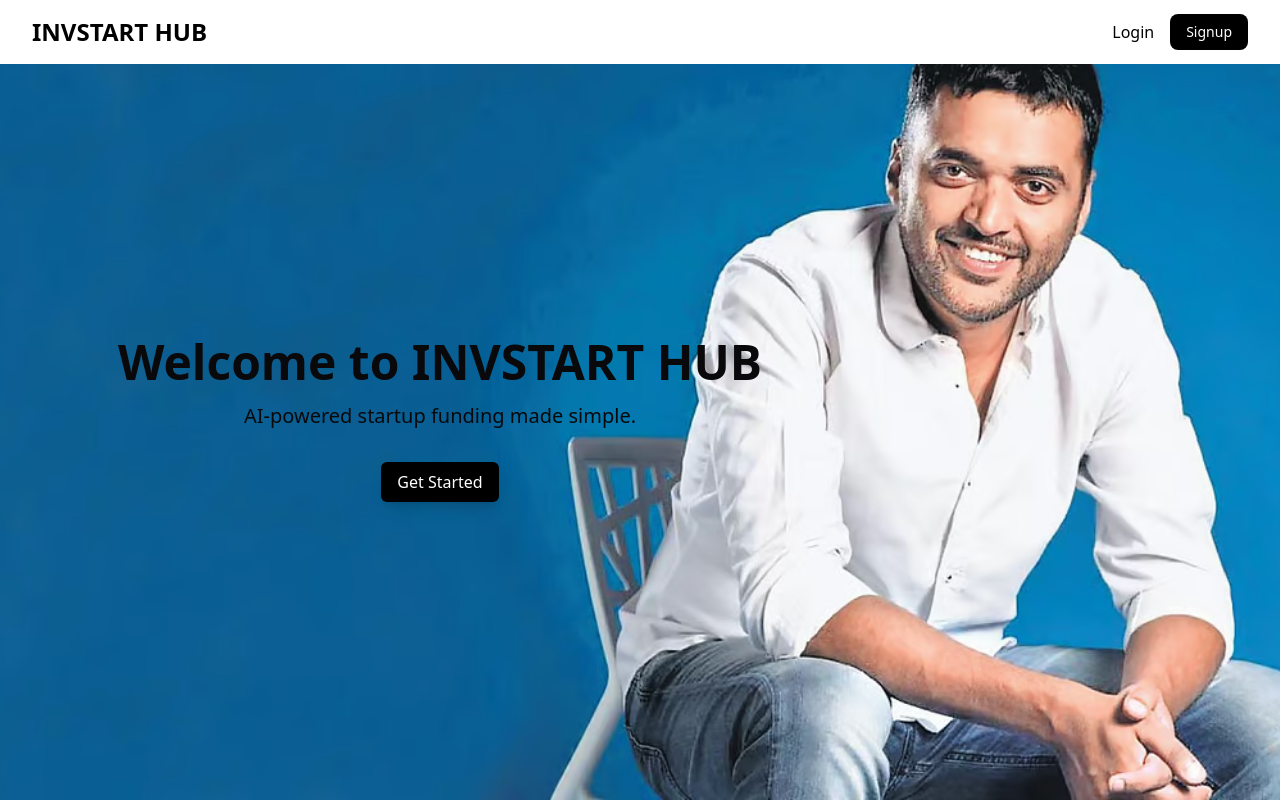
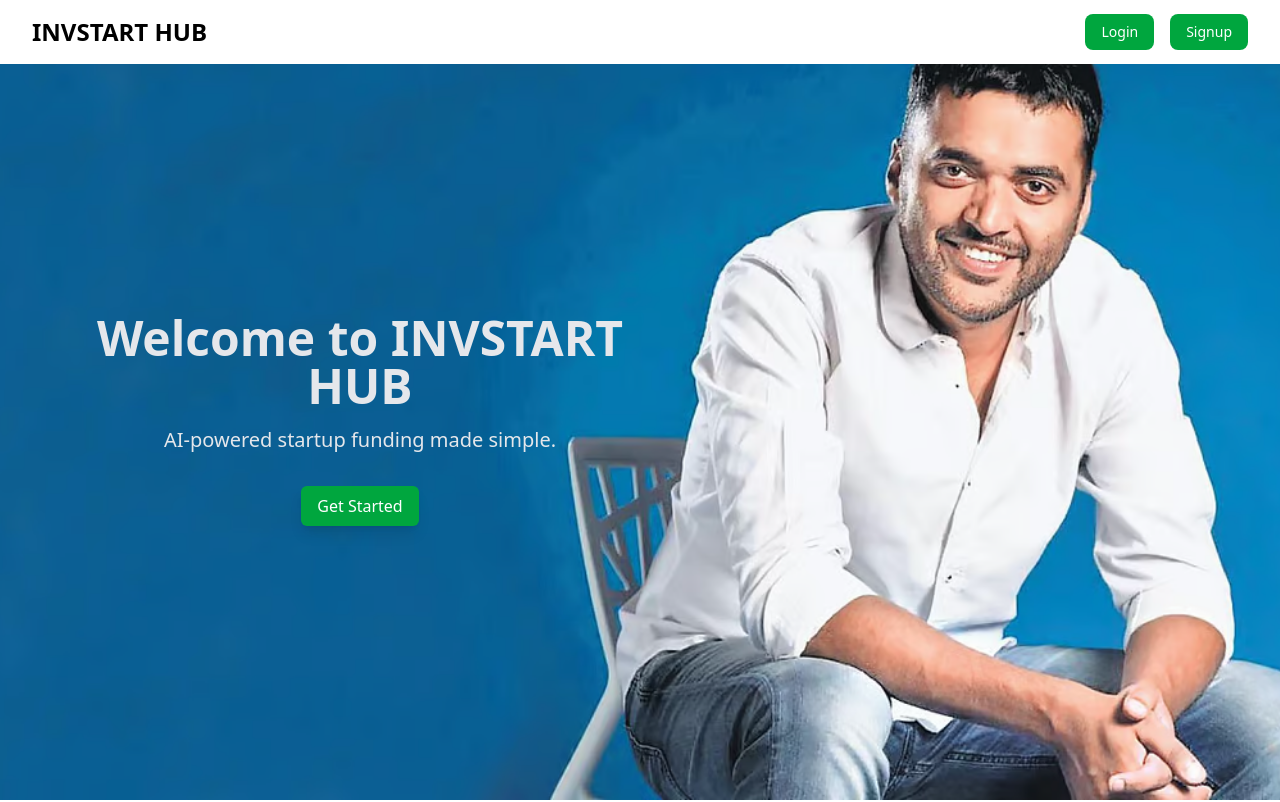
Before and after one commit to Ayush05dev/CodeXplorers, a React (Vite) app in the folder Frontend/: page / in a window 1280 px wide. Shown: the top 802 px of the page. Built offline with nearby package versions, Linux system fonts and the light colour scheme.

Commit message:
fixed css

```diff
--- a/Frontend/src/components/Button.jsx
+++ b/Frontend/src/components/Button.jsx
@@ -2,7 +2,7 @@ export default function Button({ children, onClick, className = '' }) {
     return (
       <button
         onClick={onClick}
-        className={`bg-black text-white px-4 py-2 rounded-md hover:bg-gray-800 transition-colors ${className}`}
+        className={`bg-green-600 text-white px-4 py-2 rounded-md hover:bg-green-800 transition-colors ${className}`}
       >
         {children}
       </button>
--- a/Frontend/src/components/Navbar.jsx
+++ b/Frontend/src/components/Navbar.jsx
@@ -66,13 +66,13 @@ export default function Navbar() {
               <>
                 <Link
                   to="/login"
-                  className="text-black hover:text-gray-700 transition-colors duration-200"
+                  className="px-4 py-2 bg-green-600 text-white rounded-lg hover:bg-green-800 transition-all font-medium text-sm"
                 >
                   Login
                 </Link>
                 <Link
                   to="/signup"
-                  className="px-4 py-2 bg-black text-white rounded-lg hover:bg-gray-800 transition-all font-medium text-sm"
+                  className="px-4 py-2 bg-green-600 text-white rounded-lg hover:bg-green-800 transition-all font-medium text-sm"
                 >
                   Signup
                 </Link>
--- a/Frontend/src/pages/CreateStartup.jsx
+++ b/Frontend/src/pages/CreateStartup.jsx
@@ -50,13 +50,13 @@ export default function CreateStartup() {
   };
 
   return (
-    <div className="flex flex-col min-h-screen bg-gray-50">
+    <div className="flex flex-col min-h-screen bg-gray-200">
       <Navbar />
       <main className="flex flex-col items-center justify-center flex-grow p-6 pt-24">
         <h1 className="text-3xl font-bold text-gray-800 mb-6 text-center">
           Post Your Startup Idea
         </h1>
-        {error && <p className="text-red-500 mb-4">{error}</p>}
+        {error && <p className="text-red-600 mb-4">{error}</p>}
 
         <form
           onSubmit={handleSubmit}
--- a/Frontend/src/pages/Home.jsx
+++ b/Frontend/src/pages/Home.jsx
@@ -16,9 +16,9 @@ export default function Home() {
         {/* Subtle dark gradient overlay for better text contrast */}
         {/* <div className="absolute inset-0 bg-gradient-to-b from-transparent to-black/20"></div> */}
 
-        <div className="text-center  relative z-10 mb-60  py-12 px-16 mr-100 mt-70 ">
-          <h1 className="text-5xl font-bold mb-4 text-zinc-950">Welcome to INVSTART HUB</h1>
-          <p className="text-xl mb-8 text-zinc-950">AI-powered startup funding made simple.</p>
+        <div className="text-center  relative z-10 mb-60  py-12 px-10 mr-140 mt-70 ">
+          <h1 className="text-5xl font-bold mb-4 text-gray-200">Welcome to INVSTART HUB</h1>
+          <p className="text-xl mb-8 text-gray-200">AI-powered startup funding made simple.</p>
           <Button className="transform transition-transform duration-300 hover:scale-105 shadow-lg">
             <Link to='/signup'>Get Started</Link>
           </Button>
--- a/Frontend/src/pages/InvestorDashboard.jsx
+++ b/Frontend/src/pages/InvestorDashboard.jsx
@@ -58,13 +58,13 @@ export default function InvestorDashboard() {
           <div className="flex mt-4 md:mt-0 space-x-3">
             <Link
               to="/matchmaking"
-              className="px-4 py-2 bg-zinc-950 text-white font-medium rounded-lg shadow-sm hover:bg-gray-800 focus:outline-none focus:ring-2 focus:ring-indigo-500 focus:ring-offset-2 transition-all"
+              className="px-4 py-2 bg-green-600 text-white font-medium rounded-lg shadow-sm hover:bg-green-800 focus:outline-none focus:ring-2 focus:ring-indigo-500 focus:ring-offset-2 transition-all"
             >
               Matchmaking
             </Link>
             <Link
               to="/investorpreference"
-              className="px-4 py-2 bg-zinc-950 text-white font-medium rounded-lg shadow-sm border  hover:bg-gray-800 focus:outline-none focus:ring-2 focus:ring-indigo-500 focus:ring-offset-2 transition-all"
+              className="px-4 py-2 bg-green-600 text-white font-medium rounded-lg shadow-sm border  hover:bg-green-800 focus:outline-none focus:ring-2 focus:ring-indigo-500 focus:ring-offset-2 transition-all"
             >
               Investment Preferences
             </Link>
--- a/Frontend/src/pages/Login.jsx
+++ b/Frontend/src/pages/Login.jsx
@@ -54,7 +54,7 @@ export default function Login() {
   return (
     <div className="flex flex-col min-h-screen">
       <Navbar />
-      <main className="flex-grow flex items-center justify-center bg-gray-100">
+      <main className="flex-grow flex items-center justify-center">
         <div className="bg-white p-8 rounded-lg shadow-lg w-96">
           <h2 className="text-2xl font-bold mb-6">Login</h2>
           {error && <p className="text-red-500 mb-4">{error}</p>}
--- a/Frontend/src/pages/Matchmaking.jsx
+++ b/Frontend/src/pages/Matchmaking.jsx
@@ -35,16 +35,16 @@ export default function Matchmaking() {
   };
 
   return (
-    <div className="flex flex-col min-h-screen bg-gray-50">
+    <div className="flex flex-col min-h-screen">
       <Navbar />
       <main className="flex-grow px-6 md:px-12 py-8 pt-24 max-w-7xl mx-auto w-full">
         <div className="flex flex-col md:flex-row md:items-center md:justify-between mb-8">
           <h1 className="text-3xl font-bold text-gray-900">Matchmaking</h1>
           <div className="flex mt-4 md:mt-0 space-x-3">
-            <Link to="/investordashboard" className="px-4 py-2 bg-zinc-950 text-white font-medium rounded-lg shadow-sm hover:bg-gray-800 focus:outline-none focus:ring-2 focus:ring-indigo-500 focus:ring-offset-2 transition-all">
+            <Link to="/investordashboard" className="px-4 py-2 bg-green-600 text-white font-medium rounded-lg shadow-sm hover:bg-green-800 focus:outline-none focus:ring-2 focus:ring-indigo-500 focus:ring-offset-2 transition-all">
               Investor Dashboard
             </Link>
-            <Link to="/investorpreference" className="px-4 py-2 bg-zinc-950 text-white font-medium rounded-lg shadow-sm border hover:bg-gray-800 focus:outline-none focus:ring-2 focus:ring-indigo-500 focus:ring-offset-2 transition-all">
+            <Link to="/investorpreference" className="px-4 py-2 bg-green-600 text-white font-medium rounded-lg shadow-sm border hover:bg-green-800 focus:outline-none focus:ring-2 focus:ring-indigo-500 focus:ring-offset-2 transition-all">
               Investment Preferences
             </Link>
           </div>
--- a/Frontend/src/pages/Signup.jsx
+++ b/Frontend/src/pages/Signup.jsx
@@ -53,7 +53,7 @@ export default function Signup() {
   return (
     <div className="flex flex-col min-h-screen">
       <Navbar />
-      <main className="flex-grow flex items-center justify-center bg-gray-100">
+      <main className="flex-grow flex items-center justify-center">
         <div className="bg-white p-8 rounded-lg shadow-lg w-96">
           <h2 className="text-2xl font-bold mb-6">Signup</h2>
           {error && <p className="text-red-500 mb-4">{error}</p>}
```
